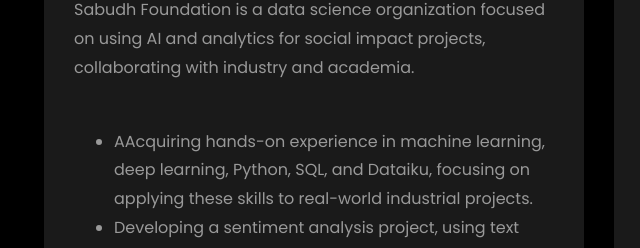
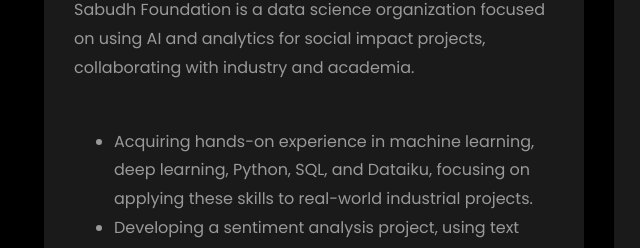
Before and after one commit to Taklikarishika/Taklikarishika.github.io, a plain HTML site: page index.html in a window 1280 px wide. Shown: the part 2980-3228 px from the top of the page, 41-681 px from the left. Drawn offline with Linux system fonts and the light colour scheme; animation ran at ten frames a second; files whose address does not match are found by name.

Commit message:
Update index.html

```diff
--- a/index.html
+++ b/index.html
@@ -400,7 +400,7 @@
 						<h2> Data Science Internship</h2>
 						<span class="position">SABUDH FOUNDATION (Punjab) </span>
 						<p class="mt-4">Sabudh Foundation is a data science organization focused on using AI and analytics for social impact projects, collaborating with industry and academia.<ul><br>
-								<li>AAcquiring hands-on experience in machine learning, deep learning, Python, SQL, and Dataiku, focusing on applying these skills to real-world industrial projects.</li>
+								<li>Acquiring hands-on experience in machine learning, deep learning, Python, SQL, and Dataiku, focusing on applying these skills to real-world industrial projects.</li>
 								<li>Developing a sentiment analysis project, using text data processing techniques to extract insights and gauge public opinion trends.</li>
 							</ul>
 						</p>
```
